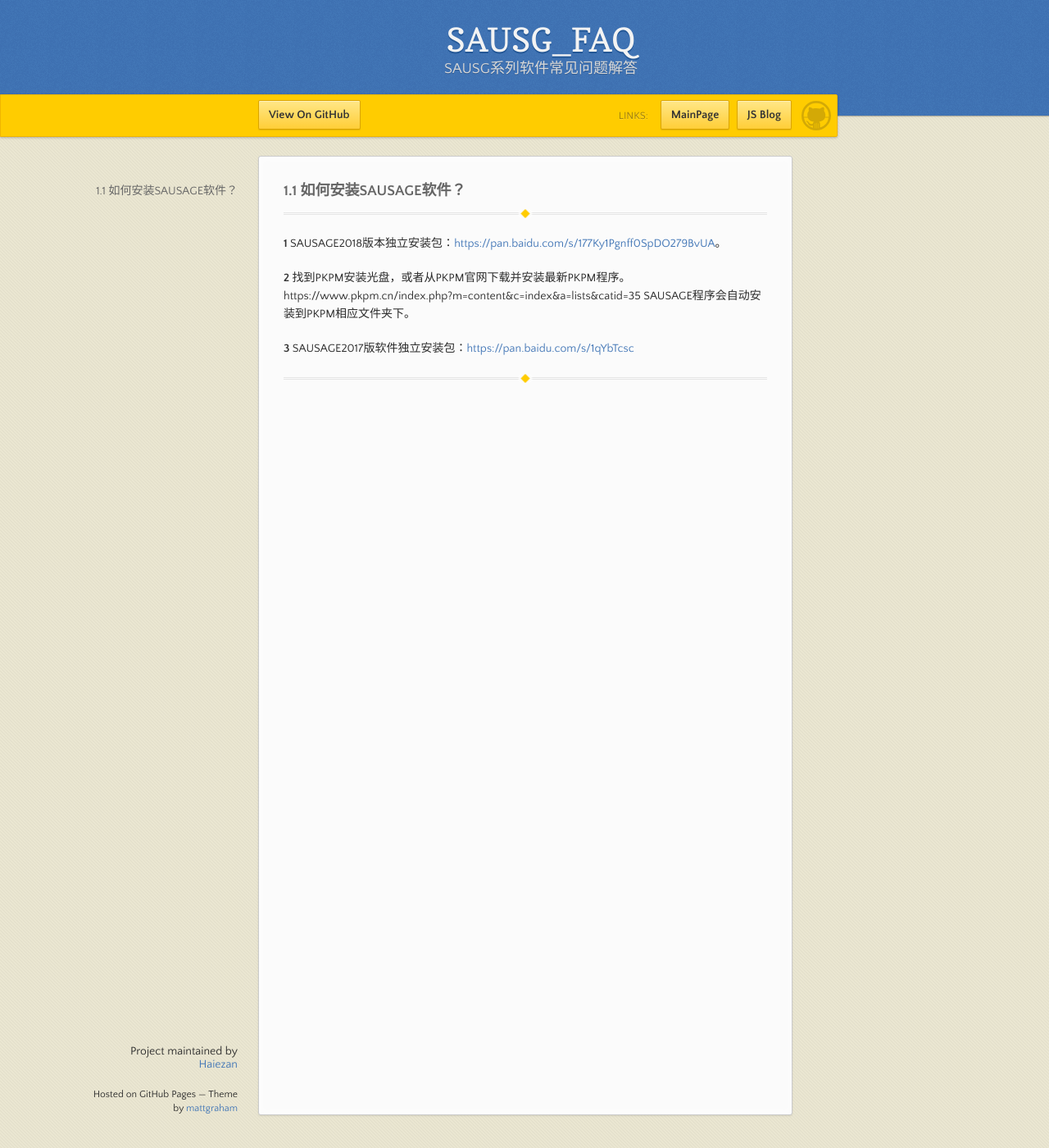
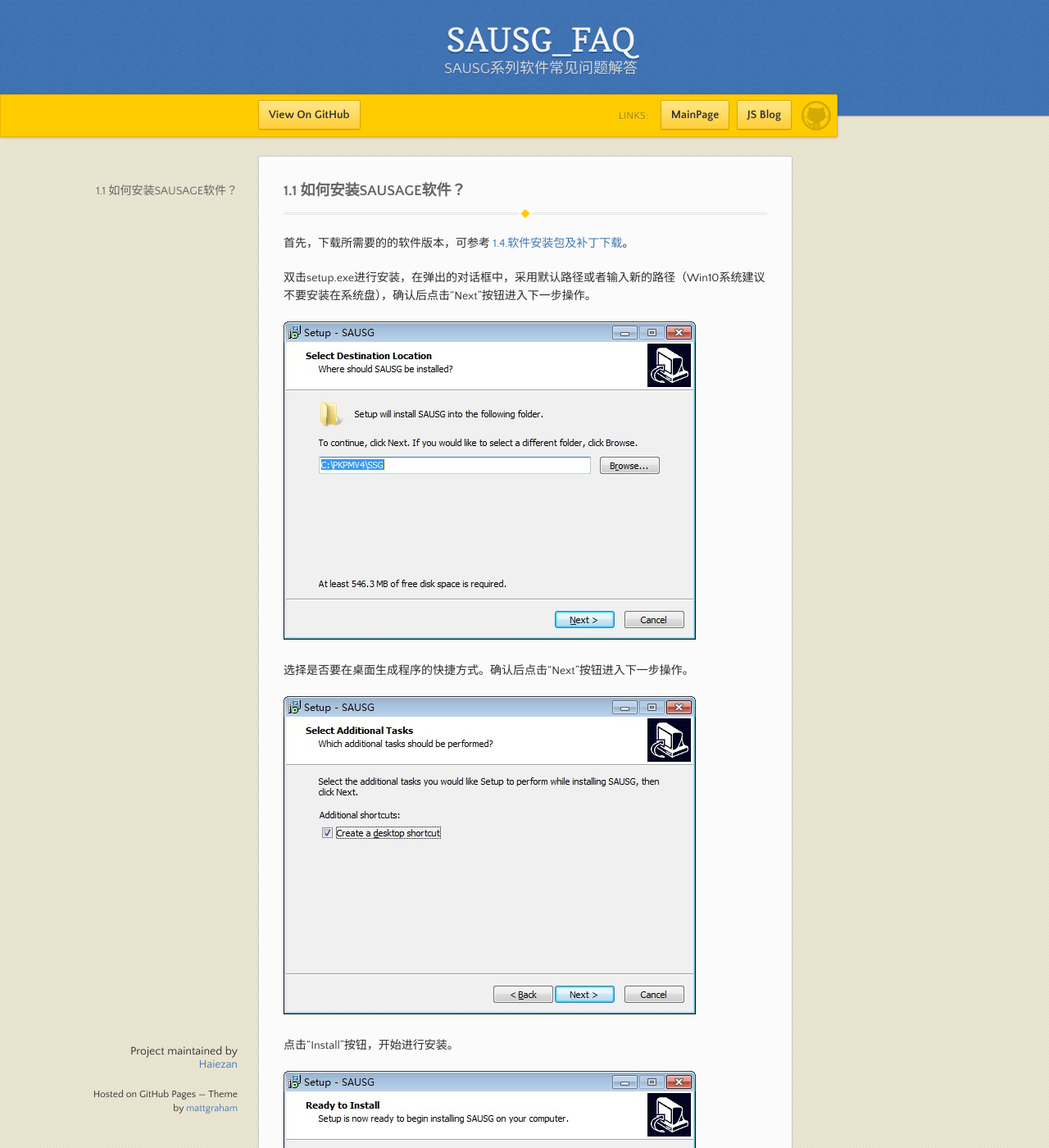
Before and after one commit to Haiezan/SAUSG_FAQ, a Jekyll site: the page built from 1.安装问题/1.1.如何安装SAUSAGE软件.md, in a window 1280 px wide and 1400 px high. Shown: the whole window at 82% size. Built offline with Jekyll 4.4.1, drawn with Linux system fonts in a browser that asks for light colours; our own code applies the rules of GitHub Pages for plain Markdown files; comment, search, counter and statistics services are not loaded.

Commit message:
修改1.1

```diff
--- a/1.安装问题/1.1.如何安装SAUSAGE软件.md
+++ b/1.安装问题/1.1.如何安装SAUSAGE软件.md
@@ -1,11 +1,22 @@
 ### 1.1	如何安装SAUSAGE软件？
 ---
 
-**1** SAUSAGE2018版本独立安装包：[https://pan.baidu.com/s/177Ky1Pgnff0SpDO279BvUA](https://pan.baidu.com/s/177Ky1Pgnff0SpDO279BvUA)。
+首先，下载所需要的的软件版本，可参考 [1.4.软件安装包及补丁下载](1.4.软件安装包及补丁下载.md)。
 
-**2** 找到PKPM安装光盘，或者从PKPM官网下载并安装最新PKPM程序。https://www.pkpm.cn/index.php?m=content&c=index&a=lists&catid=35
-SAUSAGE程序会自动安装到PKPM相应文件夹下。
+双击setup.exe进行安装，在弹出的对话框中，采用默认路径或者输入新的路径（Win10系统建议不要安装在系统盘），确认后点击“Next”按钮进入下一步操作。
 
-**3** SAUSAGE2017版软件独立安装包：[https://pan.baidu.com/s/1qYbTcsc](https://pan.baidu.com/s/1qYbTcsc)
+![](./image/1.1-1.jpg)
+
+选择是否要在桌面生成程序的快捷方式。确认后点击“Next”按钮进入下一步操作。
+
+![](./image/1.1-2.jpg)
+
+点击“Install”按钮，开始进行安装。
+
+![](./image/1.1-3.jpg)
+
+点击“Finish”按钮，结束安装。
+
+![](./image/1.1-4.jpg)
 
 ---
```
Also changed, not shown: 1.安装问题/image/1.1-1.jpg (added), 1.安装问题/image/1.1-2.jpg (added), 1.安装问题/image/1.1-3.jpg (added), 1.安装问题/image/1.1-4.jpg (added).
